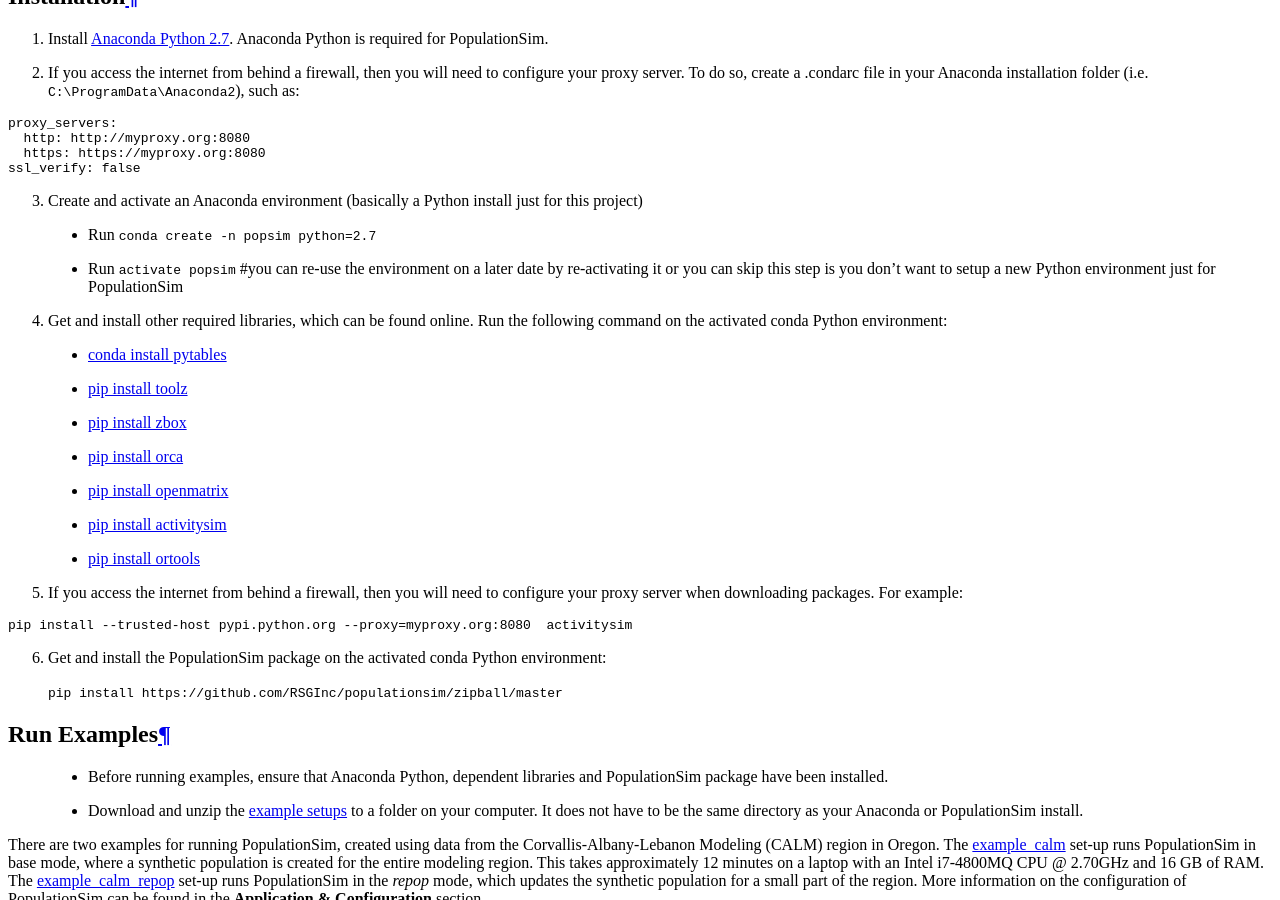
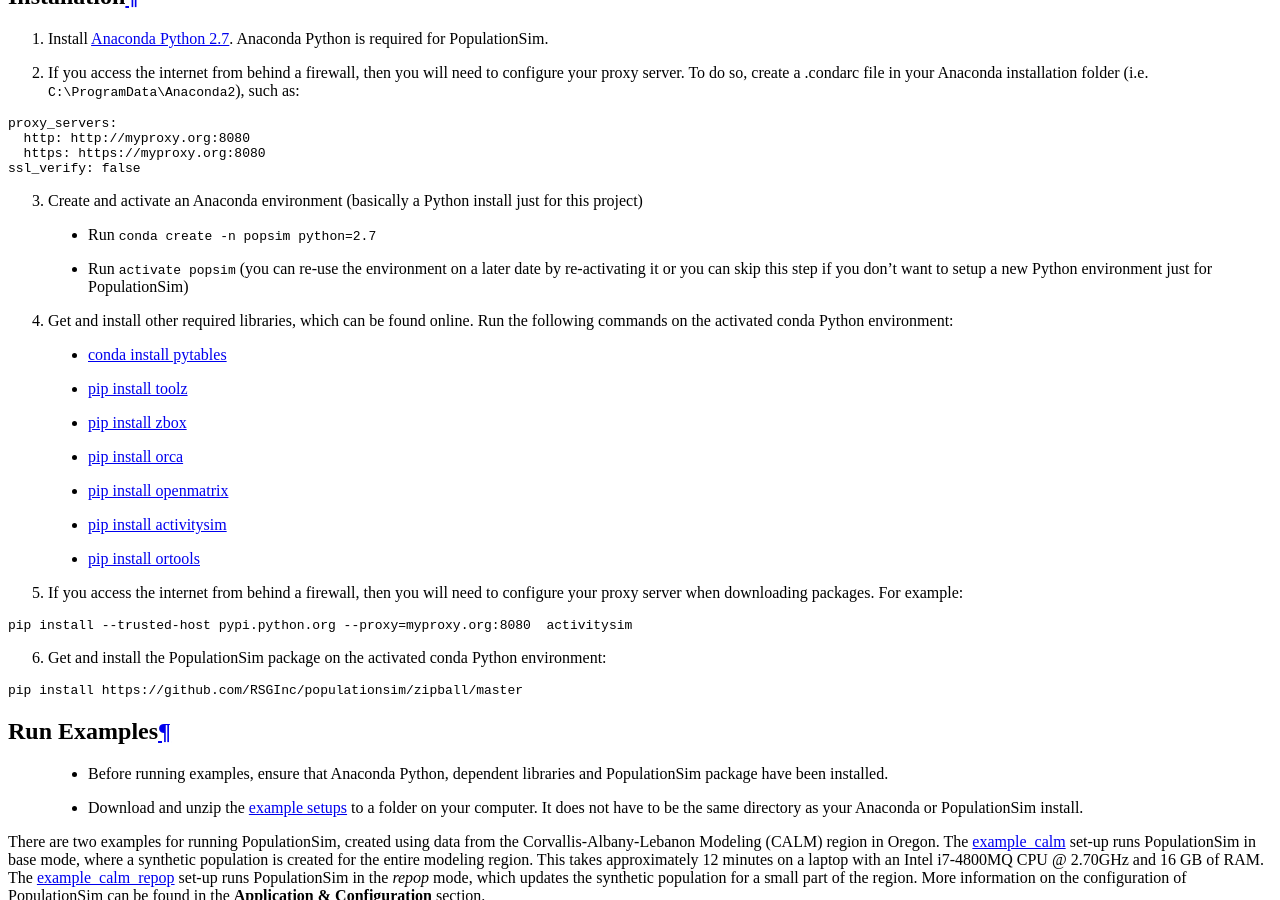
Before and after one commit to ActivitySim/populationsim, a Sphinx documentation site: the page built from docs/getting_started.rst, in a window 1280 px wide and 900 px high, scrolled down 479 px. Built offline with Sphinx 7.4.7 and the Read the Docs theme 2.0.0, drawn with Linux system fonts in a browser that asks for light colours.

Commit message:
fix typos

```diff
--- a/docs/getting_started.rst
+++ b/docs/getting_started.rst
@@ -26,9 +26,9 @@
 3. Create and activate an Anaconda environment (basically a Python install just for this project)
 
   * Run ``conda create -n popsim python=2.7``
-  * Run ``activate popsim`` #you can re-use the environment on a later date by re-activating it or you can skip this step is you don't want to setup a new Python environment just for PopulationSim
+  * Run ``activate popsim`` (you can re-use the environment on a later date by re-activating it or you can skip this step if you don't want to setup a new Python environment just for PopulationSim)
 
-4. Get and install other required libraries, which can be found online.  Run the following command on the activated conda Python environment:
+4. Get and install other required libraries, which can be found online.  Run the following commands on the activated conda Python environment:
 
   * `conda install pytables <http://www.pytables.org/>`__
   * `pip install toolz <http://toolz.readthedocs.org/en/latest>`__
@@ -46,7 +46,10 @@
 
 6. Get and install the PopulationSim package on the activated conda Python environment:
 
-   ``pip install https://github.com/RSGInc/populationsim/zipball/master``
+::
+
+  pip install https://github.com/RSGInc/populationsim/zipball/master
+
 
 Run Examples
 ------------
```
